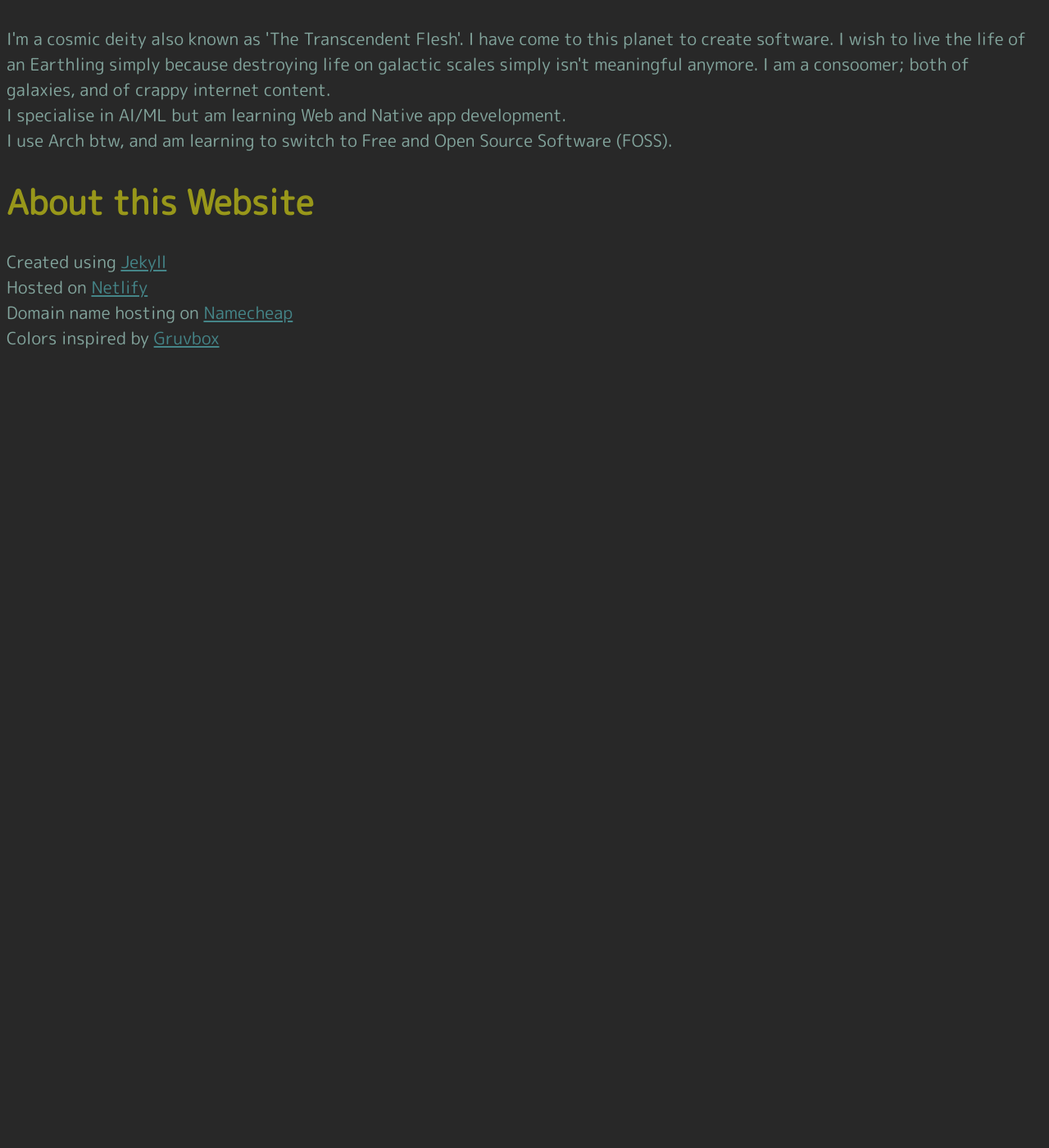
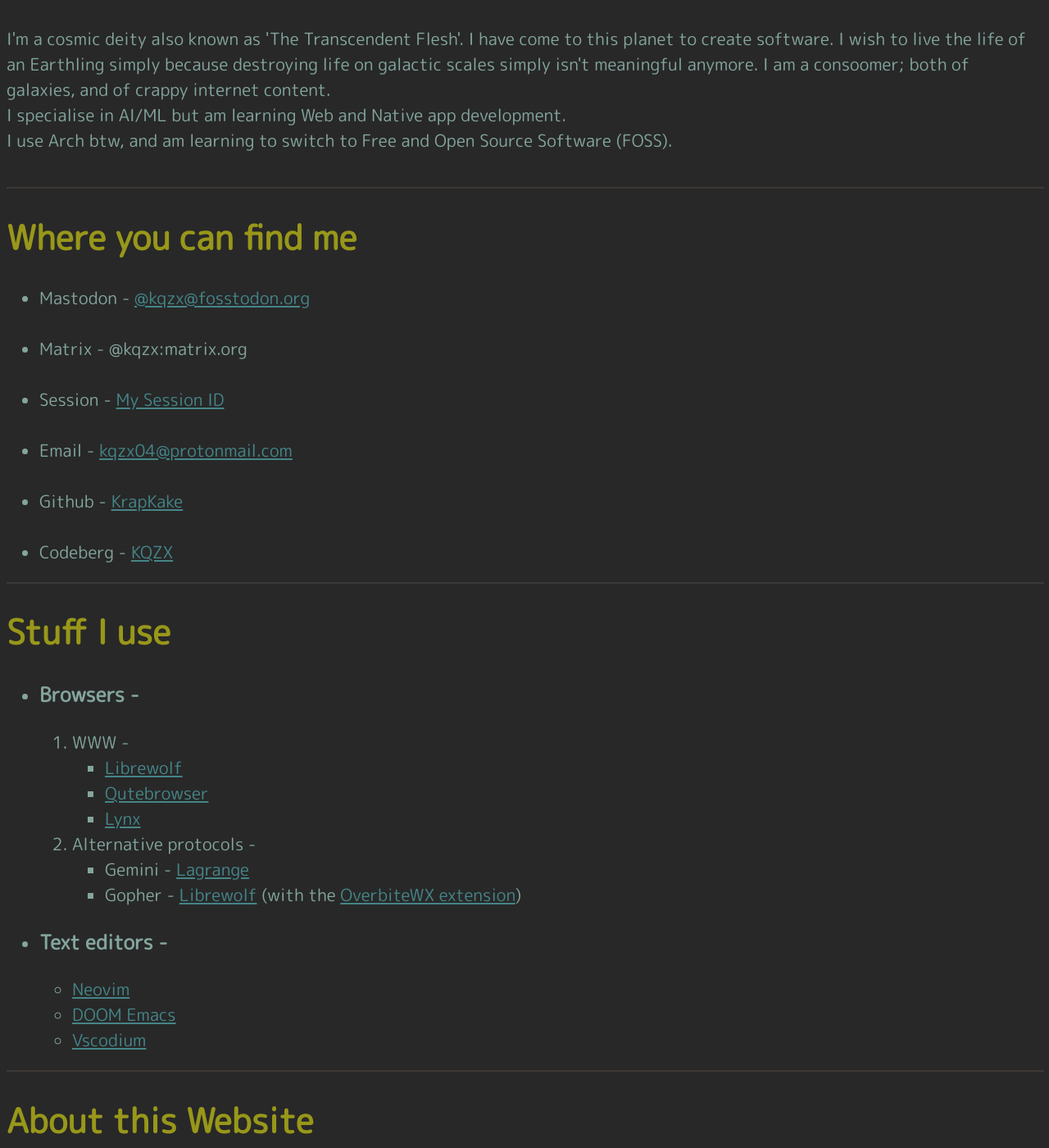
Before and after one commit to KrapKake/Website, a Jekyll site: the page built from about.html, in a window 1280 px wide and 1400 px high, scrolled down 192 px. Shown: the whole window at 82% size. Built offline with Jekyll 4.4.1, drawn with Linux system fonts in a browser that asks for light colours; before the commit the page ends 900 px from its top, so only the background shows below that.

Commit message:
Moved unnecessary stuff to about page and minor style changes

```diff
--- a/about.html
+++ b/about.html
@@ -18,12 +18,47 @@
       I specialise in AI/ML but am learning Web and Native app development.
       <br>
       I use Arch btw, and am learning to switch to Free and Open Source Software (FOSS).
-      <br>
-    <h1 style="color: #98971a;">About this Website</h1>
-    Created using <a href="https://jekyllrb.com/">Jekyll</a><br>
-    Hosted on <a href="https://www.netlify.com/">Netlify</a><br>
-    Domain name hosting on <a href="https://www.namecheap.com/">Namecheap</a><br>
-    Colors inspired by <a href="https://github.com/morhetz/gruvbox">Gruvbox</a><br>
+      <br><br>
+      <hr color="#3c3836" style="width: 100%;">
+      <h1 style="color: #98971a;">Where you can find me</h1>
+      <ul>
+        <li>Mastodon - <a href="https://fosstodon.org/web/accounts/287002">@kqzx@fosstodon.org</a></li><br>
+        <li>Matrix - @kqzx:matrix.org</li><br>
+        <li>Session - <a href="/session_id.txt">My Session ID</a></li><br>
+        <li>Email - <a href="mailto:kqzx04@protonmail.com">kqzx04@protonmail.com</a></li><br>
+        <li>Github - <a href="https://github.com/KrapKake">KrapKake</a></li><br>
+        <li>Codeberg - <a href="https://codeberg.org/KQZX">KQZX</a></li>
+      </ul>
+      <hr color="#3c3836" style="width: 100%;">
+      <h1 style="color: #98971a;">Stuff I use</h1>
+      <ul>
+        <li><h3>Browsers -</h3></li>
+        <ol>
+          <li>WWW -</li>
+          <ul>
+            <li><a href="https://librewolf-community.gitlab.io/">Librewolf</a></li>
+            <li><a href="https://qutebrowser.org/">Qutebrowser</a></li>
+            <li><a href="https://lynx.browser.org/">Lynx</li></a>
+          </ul>
+          <li>Alternative protocols -</li>
+          <ul>
+            <li>Gemini - <a href="https://gmi.skyjake.fi/lagrange/">Lagrange</a></li>
+            <li>Gopher - <a href="https://librewolf-community.gitlab.io/">Librewolf</a> (with the <a href="https://addons.mozilla.org/en-US/firefox/addon/overbitewx/">OverbiteWX extension</a>)</li>
+          </ul>
+        </ol>
+        <li><h3>Text editors -</h3></li>
+        <ul>
+          <li><a href="https://neovim.io/">Neovim</a></li>
+          <li><a href="https://github.com/hlissner/doom-emacs">DOOM Emacs</a></li>
+          <li><a href="https://vscodium.com/">Vscodium</a></li>
+        </ul>
+      </ul>
+      <hr color="#3c3836" style="width: 100%;">
+      <h1 style="color: #98971a;">About this Website</h1>
+      Created using <a href="https://jekyllrb.com/">Jekyll</a><br>
+      Hosted on <a href="https://www.netlify.com/">Netlify</a><br>
+      Domain name hosting on <a href="https://www.namecheap.com/">Namecheap</a><br>
+      Colors inspired by <a href="https://github.com/morhetz/gruvbox">Gruvbox</a><br>
     </div>
   </body>
 </html>
```
Also changed, not shown: index.html (+1 -38 lines), 3 other files.
